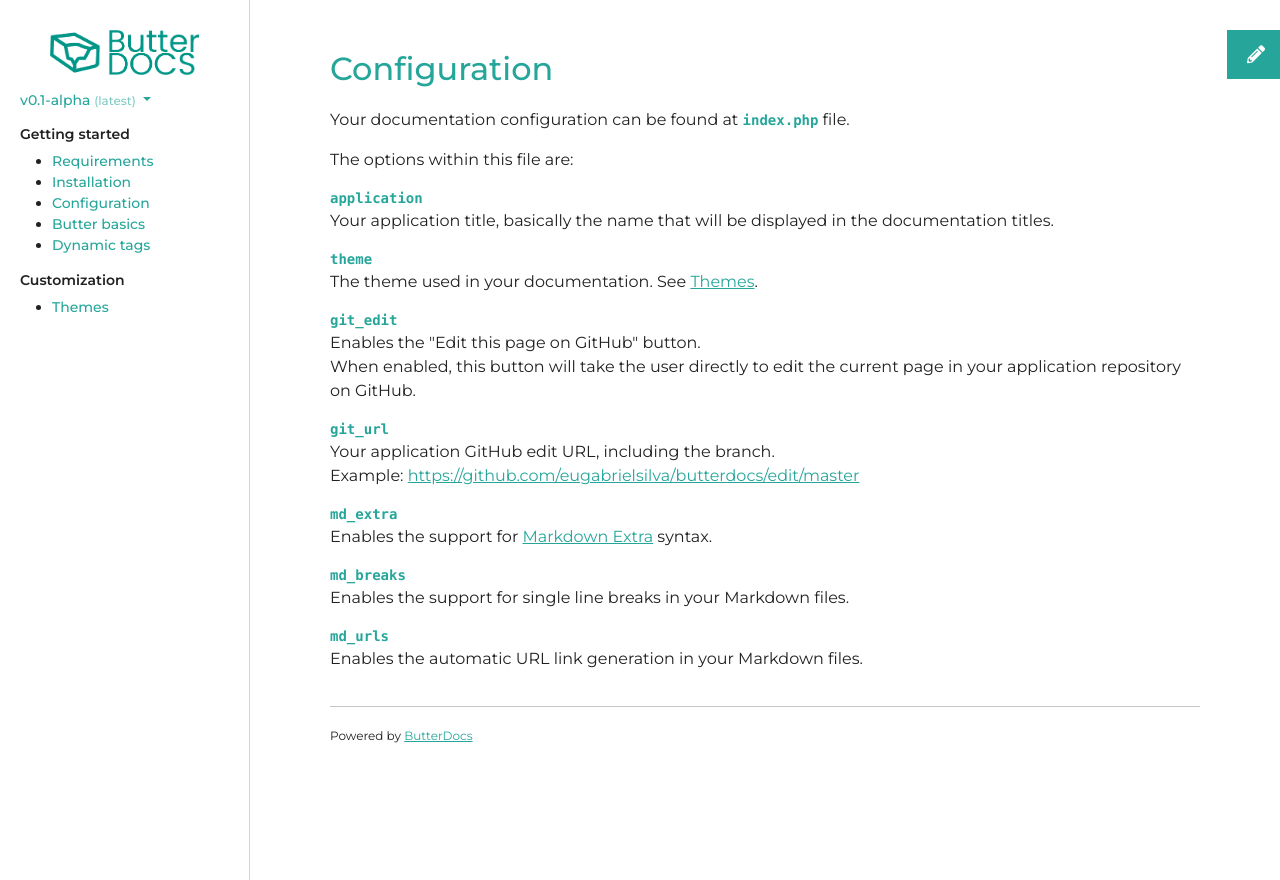
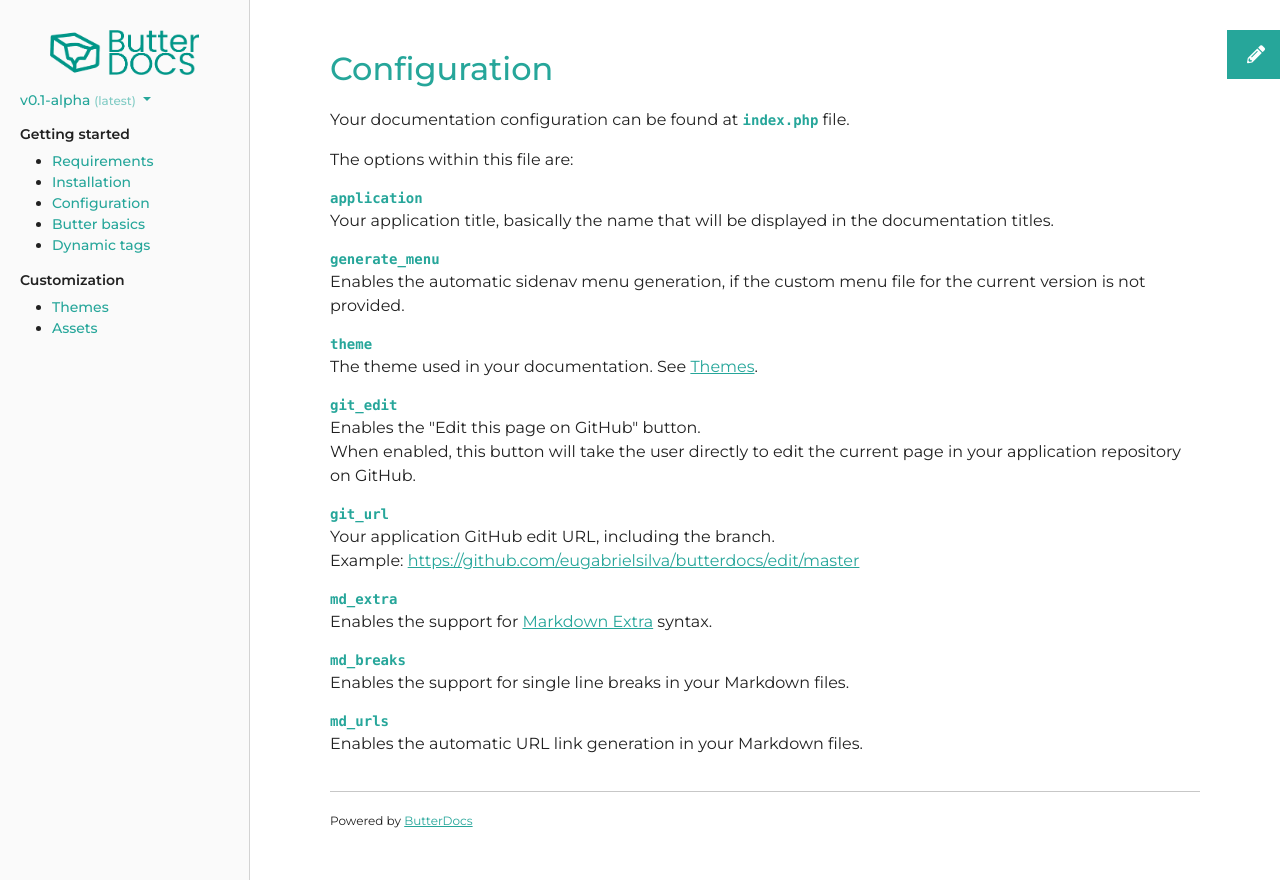
Before and after one commit to eugabrielsilva/butterdocs, a PHP site: page /v0.1-alpha/getting-started/configuration in a window 1280 px wide. Run offline with PHP 8.4, Linux system fonts and the light colour scheme; some libraries are stand-ins or nearby versions.

Commit message:
Automatic menu generation and other improvements

```diff
--- a/assets/css/butterdocs.css
+++ b/assets/css/butterdocs.css
@@ -88,6 +88,7 @@ section.edit i {
 
 section.menu {
     flex: 0 0 250px;
+    background-color: var(--menu-bg-color);
     border-right: 1px solid var(--menu-border-color);
     overflow-y: auto;
     padding: 30px 20px;
--- a/assets/css/themes/dark.css
+++ b/assets/css/themes/dark.css
@@ -4,10 +4,11 @@
 /* Theme colors */
 :root {
     --bg-color: #212121;
+    --menu-bg-color: #272727;
     --text-color: #ffffff;
     --primary-color: #bdbdbd;
     --secondary-color: #757575;
-    --code-block-color: #f8f8f8;
+    --code-block-color: #23241f;
     --menu-border-color: #424242;
     --header-bg-color: #424242;
     --header-text-color: #ffffff;
--- a/assets/css/themes/light.css
+++ b/assets/css/themes/light.css
@@ -4,6 +4,7 @@
 /* Theme colors */
 :root {
     --bg-color: #ffffff;
+    --menu-bg-color: #fafafa;
     --text-color: #212121;
     --primary-color: #26a69a;
     --secondary-color: #80cbc4;
--- a/docs/v0.1-alpha/_menu.md
+++ b/docs/v0.1-alpha/_menu.md
@@ -7,3 +7,4 @@
 
 ### Customization
 - [Themes](%%version%%/customization/themes)
+- [Assets](%%version%%/customization/assets)
--- a/docs/v0.1-alpha/getting-started/configuration.md
+++ b/docs/v0.1-alpha/getting-started/configuration.md
@@ -5,6 +5,9 @@ The options within this file are:
 
 `application`
 Your application title, basically the name that will be displayed in the documentation titles.
+
+`generate_menu`
+Enables the automatic sidenav menu generation, if the custom menu file for the current version is not provided.
 
 `theme`
 The theme used in your documentation. See [Themes](%%version%%/customization/themes).
--- a/index.php
+++ b/index.php
@@ -10,6 +10,9 @@
 
         // Application title
         'application' => 'ButterDocs',
+
+        // Generate menu automatically if not provided
+        'generate_menu' => true,
 
         // Theme to use (must be a valid theme from "assets/css/themes" folder)
         'theme' => 'light',
--- a/src/core/ButterDocs.php
+++ b/src/core/ButterDocs.php
@@ -111,7 +111,7 @@
             if(file_exists($menu_file)){
                 $menu = file_get_contents($menu_file);
             }else{
-                $menu = '';
+                $menu = $this->generateMenu();
             }
 
             // Gets menu content
@@ -134,6 +134,42 @@
                 'version_list' => array_reverse($this->versionList),
                 'last_version' => $this->lastVersion
             ]);
+        }
+
+        /**
+         * Generates the sidenav menu automatically.
+         * @return string Returns the menu markdown.
+         */
+        private function generateMenu(){
+            // Checks if the generate menu setting is enabled
+            if(!APP_CONFIG['generate_menu']) return '';
+
+            // Stores the markdown result
+            $result = '';
+
+            // Loops through the version folders
+            foreach(glob('docs/' . $this->version . '/*', GLOB_ONLYDIR) as $dir){
+
+                // Gets the folder files
+                $files = glob($dir . '/*.md');
+                if(empty($files)) continue;
+
+                // Creates the heading
+                $name = str_replace('-', ' ', ucfirst(pathinfo($dir, PATHINFO_BASENAME)));
+                $result .= "\n" . '### ' . $name . "\n";
+
+                // Loops through the folder files
+                foreach($files as $file){
+
+                    // Adds the file
+                    $name = str_replace('-', ' ', ucfirst(pathinfo($file, PATHINFO_FILENAME)));
+                    $link = str_replace('.md', '', explode('/', $file, 2)[1]);
+                    $result .= '- [' . $name . '](' . $link. ")\n";
+                }
+            }
+
+            // Returns the result
+            return $result;
         }
 
         /**
```
Also changed, not shown: docs/v0.1-alpha/customization/assets.md (added, +4 -0 lines), docs/v0.1-alpha/getting-started/butter-basics.md (+1 -1 lines), README.md.
